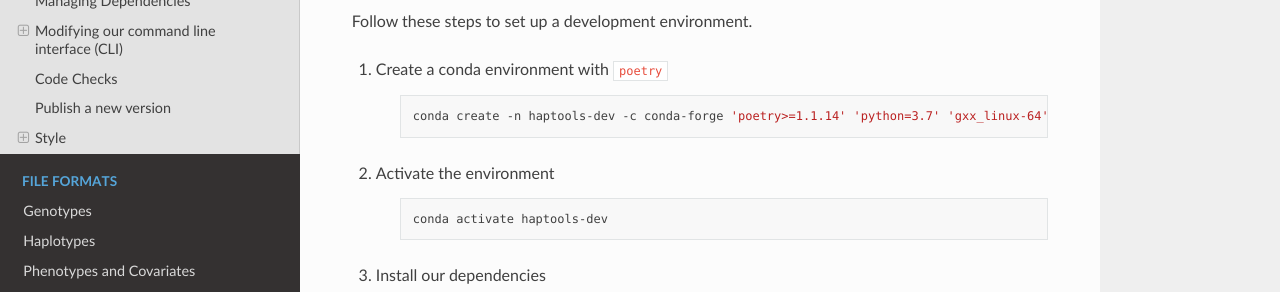
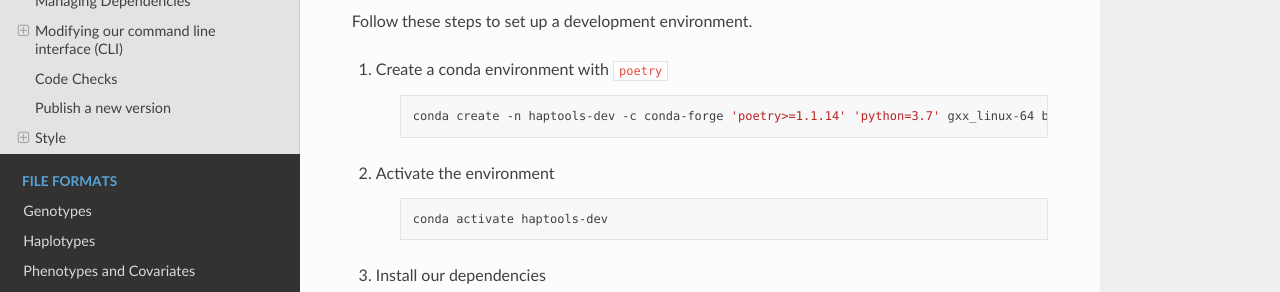
Before and after one commit to CAST-genomics/haptools, a Sphinx documentation site: the page built from docs/project_info/contributing.rst, in a window 1280 px wide and 900 px high, scrolled down 1755 px. Shown: the part 151-443 px from the top of the window. Built offline with Sphinx 7.4.7 and the Read the Docs theme 2.0.0, drawn with Linux system fonts in a browser that asks for light colours.

```diff
--- a/docs/project_info/contributing.rst
+++ b/docs/project_info/contributing.rst
@@ -70,7 +70,7 @@
 
     .. code-block:: bash
 
-        conda create -n haptools-dev -c conda-forge 'poetry>=1.1.14' 'python=3.7' 'gxx_linux-64' 'bzip2' 'zlib'
+        conda create -n haptools-dev -c conda-forge 'poetry>=1.1.14' 'python=3.7' gxx_linux-64 bzip2 zlib
 2. Activate the environment
 
     .. code-block:: bash
--- a/pyproject.toml
+++ b/pyproject.toml
@@ -41,7 +41,7 @@
 pytest = ">=6.2.5"
 black = ">=22.3.0"
 ipython = ">=7.30.1"
-nox = ">=2022.8.7"
+nox = ">=2022.11.21"
 nox-poetry = ">=1.0.2"
 coverage = {extras = ["toml"], version = ">=6.5.0"}
 
```
Also changed, not shown: 1 other file.
